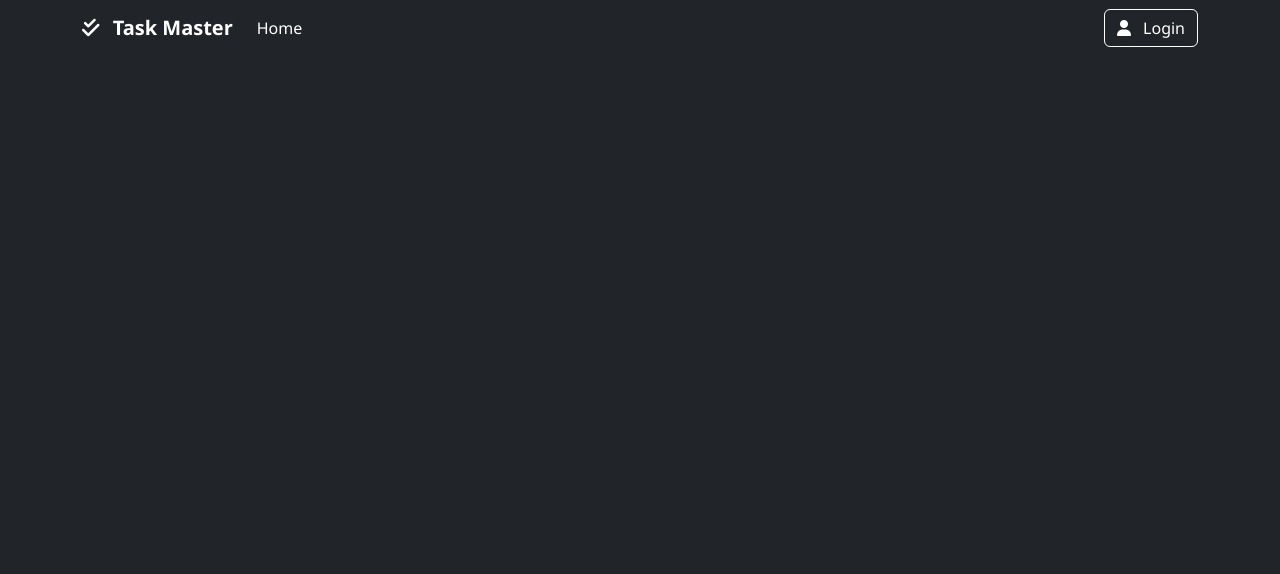
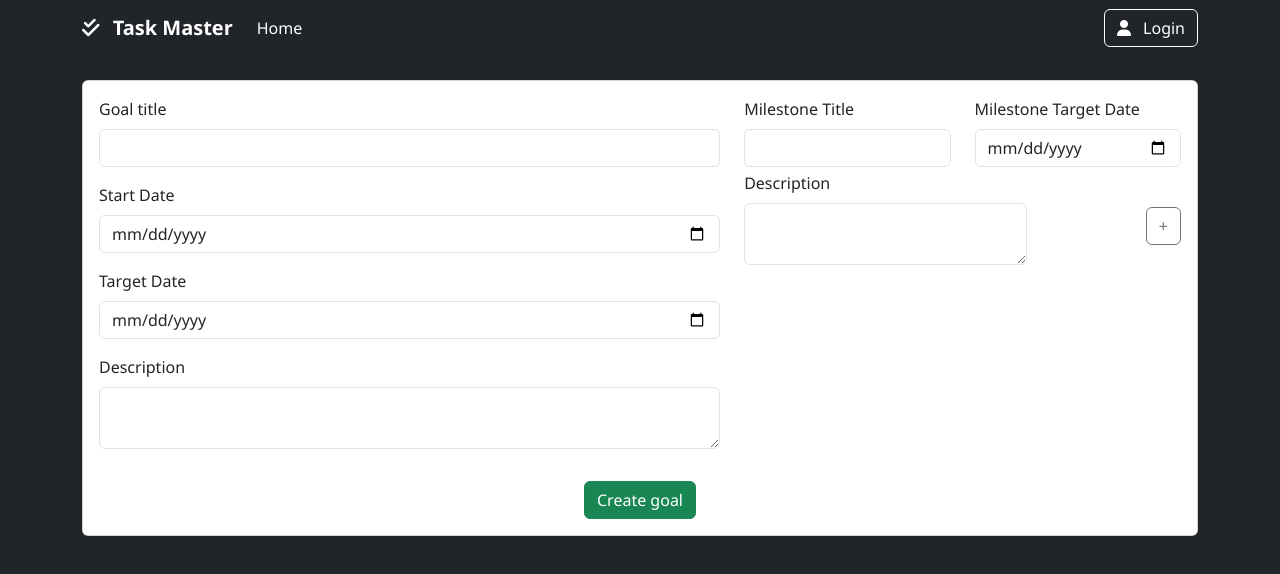
Before and after one commit to MojasSimunovic/goal-planner, an Angular app: page /new-goal in a window 1280 px wide. Before the commit this address led to /. Shown: the top 574 px of the page. Built offline with nearby package versions, Linux system fonts and the light colour scheme.

Commit message:
started working on newGoal page and logic behind it

```diff
--- a/src/app/app.routes.ts
+++ b/src/app/app.routes.ts
@@ -4,6 +4,7 @@ import { DashboardComponent } from './pages/dashboard/dashboard.component';
 import { GoalListComponent } from './pages/goal-list/goal-list.component';
 import { TaskListComponent } from './pages/task-list/task-list.component';
 import { RemindersComponent } from './pages/reminders/reminders.component';
+import { NewGoalComponent } from './pages/new-goal/new-goal.component';
 
 export const routes: Routes = [
   {
@@ -24,6 +25,10 @@ export const routes: Routes = [
     component: GoalListComponent
   },
   {
+    path: 'new-goal',
+    component: NewGoalComponent
+  },
+  {
     path: 'tasks',
     component: TaskListComponent
   },
--- a/src/app/pages/goal-list/goal-list.component.html
+++ b/src/app/pages/goal-list/goal-list.component.html
@@ -1 +1,41 @@
-<p>goal-list works!</p>
+<div class="container py-5">
+  <div class="d-flex">
+    <h1 class="fw-bold">Goals</h1>
+    <button class="btn btn-primary" (click)="navigateToNewGoal()">
+      <i class="fas fa-plus me-2" ></i>
+      New Goal</button>
+  </div>
+  <div class="row">
+    <div class="col-md-6 mb-4">
+      <div class="card goal-card">
+        <div class="card-body">
+          <h5 class="card-title">
+            Learn Web development
+          </h5>
+          <div class="progress mb-3">
+            <div class="progress-bar">
+
+            </div>
+          </div>
+          <h6 class="card-subtitle">
+
+          </h6>
+          <ul class="list-group">
+            <li class="list-group-item d-flex justify-content-between">
+              html and css
+              <span class="badge bg-success">Complete</span>
+            </li>
+            <li class="list-group-item d-flex justify-content-between">
+              html and css
+              <span class="badge bg-warning">In progress</span>
+            </li>
+            <li class="list-group-item d-flex justify-content-between">
+              html and css
+              <span class="badge bg-danger">Pending</span>
+            </li>
+          </ul>
+        </div>
+      </div>
+    </div>
+  </div>
+</div>
--- a/src/app/pages/goal-list/goal-list.component.ts
+++ b/src/app/pages/goal-list/goal-list.component.ts
@@ -1,4 +1,5 @@
-import { Component } from '@angular/core';
+import { Component, inject } from '@angular/core';
+import { Router} from '@angular/router';
 
 @Component({
   selector: 'app-goal-list',
@@ -8,4 +9,8 @@ import { Component } from '@angular/core';
 })
 export class GoalListComponent {
 
+  router = inject(Router)
+  navigateToNewGoal() {
+    this.router.navigateByUrl('new-goal');
+  }
 }
--- a/src/app/pages/new-goal/new-goal.component.html
+++ b/src/app/pages/new-goal/new-goal.component.html
@@ -1 +1,70 @@
-<p>new-goal works!</p>
+<div class="container">
+  <div class="row pt-4">
+    <div class="col-12">
+      <div class="card">
+        <div class="card-body">
+          <form [formGroup]="goalForm">
+            <div class="row">
+              <div class="col-7">
+                <div class="mb-3">
+                  <label for="" class="form-label">Goal title</label>
+                  <input type="text" formControlName="goalName" class="form-control" required>
+                </div>
+                <div class="mb-3">
+                  <label for="" class="form-label">Start Date</label>
+                  <input type="date" formControlName="startDate" class="form-control">
+                </div>
+                <div class="mb-3">
+                  <label for="" class="form-label">Target Date</label>
+                  <input type="date" class="form-control" formControlName="endDate">
+                </div>
+                <div class="mb-3">
+                  <label for="" class="form-label">Description</label>
+                  <textarea class="form-control" formControlName="description"></textarea>
+                </div>
+              </div>
+              <div class="col-5" formArrayName="milestones">
+                @for (item of milestoneList.controls;track $index) {
+                  <ng-container [formGroupName]="$index">
+                    <div class="row">
+                      <div class="col-6">
+                        <div class="mb-1">
+                          <label for="" class="form-label">Milestone Title</label>
+                          <input type="text" class="form-control" formControlName="milestoneName">
+                        </div>
+                      </div>
+                      <div class="col-6">
+                        <div class="mb-1">
+                          <label for="" class="form-label">Milestone Target Date</label>
+                          <input type="date" class="form-control" formControlName="targetDate">
+                        </div>
+                      </div>
+                      <div class="col-8">
+                        <div class="mb-3">
+                          <label for="" class="form-label">Description</label>
+                          <textarea class="form-control" formControlName="description"></textarea>
+                        </div>
+                      </div>
+                      @if ($last) {
+                        <div class="col-4 text-end my-auto ">
+                          <button type="button" class="btn btn-outline-secondary" (click)="createNewMilestoneForm()">+</button>
+                        </div>
+                      }
+
+                    </div>
+                  </ng-container>
+                }
+              </div>
+            </div>
+            <div class="row pt-3">
+              <div class="col-12 text-center">
+                <button type="button" class="btn btn-success">Create goal</button>
+              </div>
+            </div>
+          </form>
+        </div>
+      </div>
+    </div>
+
+  </div>
+</div>
--- a/src/app/pages/new-goal/new-goal.component.ts
+++ b/src/app/pages/new-goal/new-goal.component.ts
@@ -1,11 +1,48 @@
 import { Component } from '@angular/core';
+import { Form, FormArray, FormControl, FormGroup, ReactiveFormsModule } from '@angular/forms';
 
 @Component({
   selector: 'app-new-goal',
-  imports: [],
+  imports: [ReactiveFormsModule],
   templateUrl: './new-goal.component.html',
   styleUrl: './new-goal.component.css'
 })
 export class NewGoalComponent {
 
+  goalForm : FormGroup = new FormGroup({});
+
+  milestones! : FormArray;
+
+  constructor() {
+    this.initializeForm();
+    this.createNewMilestoneForm();
+  }
+
+  initializeForm() {
+    this.goalForm = new FormGroup({
+      goalId: new FormControl(0),
+      goalName: new FormControl(''),
+      description: new FormControl(''),
+      startDate: new FormControl(''),
+      endDate: new FormControl(''),
+      isAchieved: new FormControl(false),
+      userId: new FormControl(0),
+      milestones: new FormArray([])
+    })
+  }
+
+  get milestoneList(): FormArray {
+    return this.goalForm.get('milestones') as FormArray;
+  }
+
+  createNewMilestoneForm() {
+    const newForm = new FormGroup({
+      milestoneId: new FormControl(0),
+      milestoneName: new FormControl(''),
+      description: new FormControl(''),
+      targetDate: new FormControl(''),
+      isCompleted: new FormControl(false)
+    })
+    this.milestoneList.push(newForm);
+  }
 }
```
Also changed, not shown: src/app/model/goal.ts (added, +18 -0 lines), src/app/model/user.ts (+7 -7 lines).
